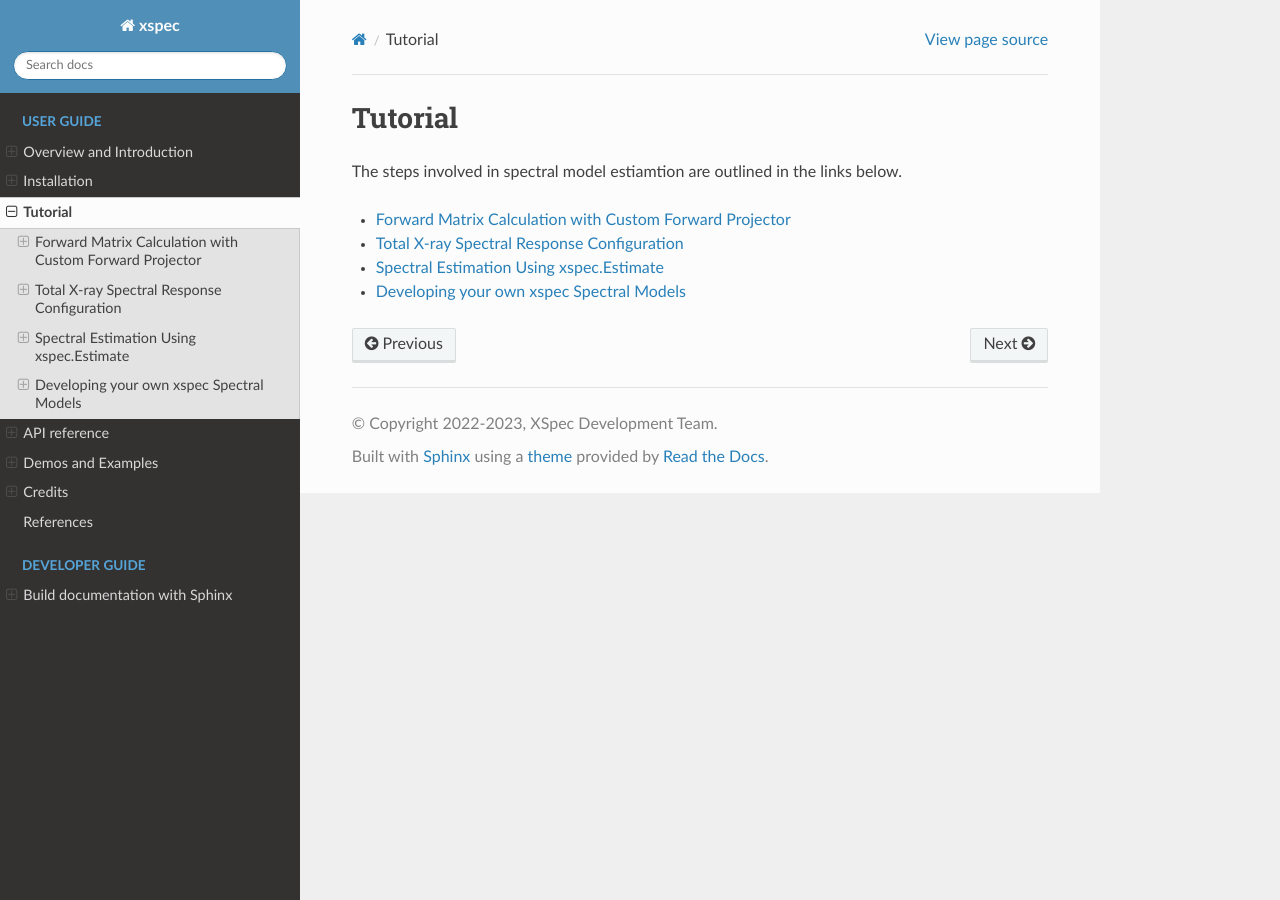
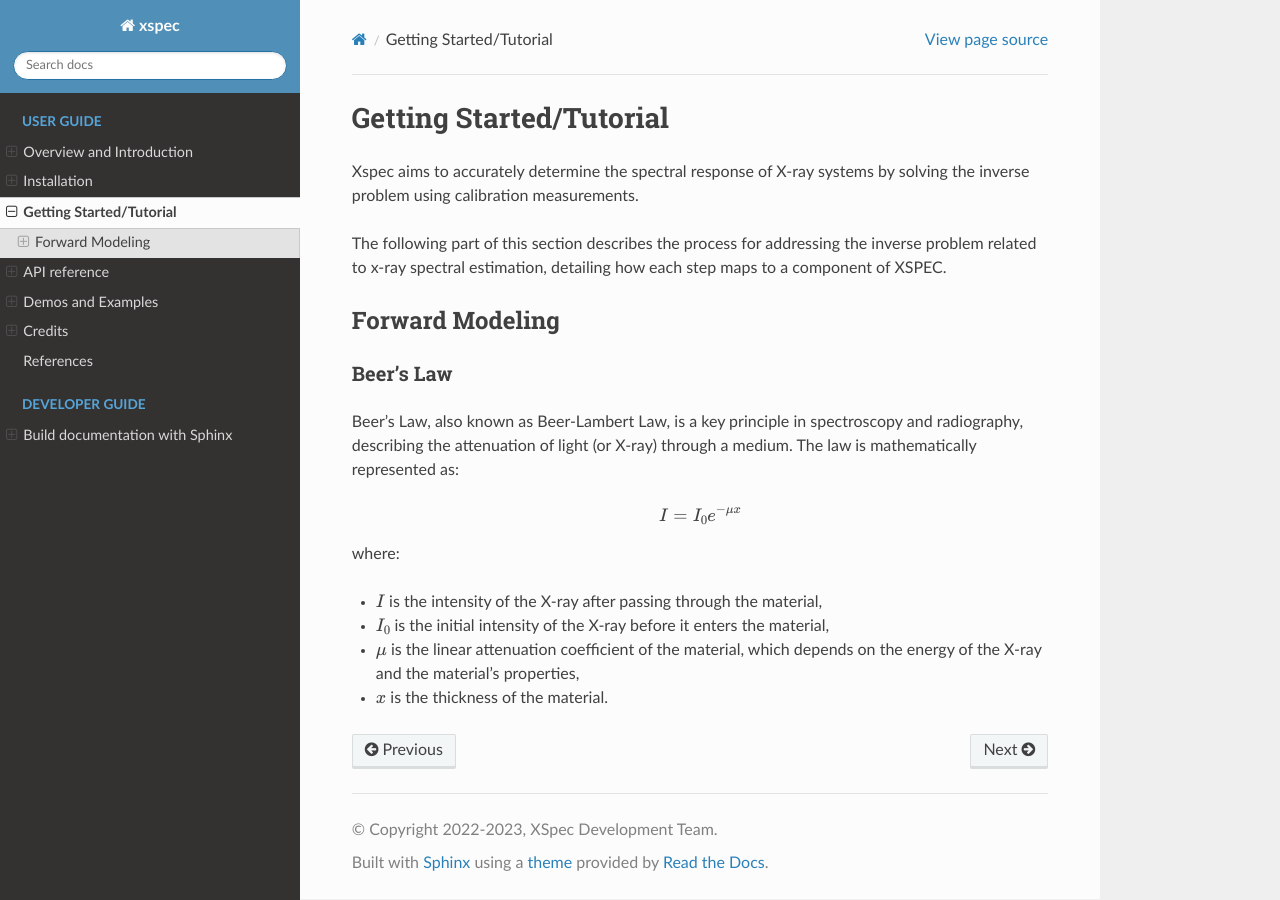
Before and after one commit to cabouman/xcal, a Sphinx documentation site: the page built from docs/source/tutorials.rst, in a window 1280 px wide. Built offline with Sphinx 7.4.7 and the Read the Docs theme 2.0.0, drawn with Linux system fonts in a browser that asks for light colours.

Commit message:
Update documentation.

```diff
--- a/docs/source/overview.rst
+++ b/docs/source/overview.rst
@@ -1,7 +1,7 @@
 Overview and Introduction
 =========================
 
-Xspec is a Python package designed to accurately determine the spectral response of X-ray systems. It addresses complex challenges by solving the inverse problem using measurements from homogeneous samples with known composition and dimensions. Xspec stands out by leveraging advanced modeling techniques and providing a flexible, user-friendly approach to analyzing X-ray systems across various applications.
+Xspec is a Python package designed to accurately determine the spectral response of X-ray systems by solving the inverse problem using measurements from homogeneous samples with known composition and dimensions. Xspec stands out by leveraging advanced modeling techniques and providing a flexible, user-friendly approach to analyzing X-ray systems across various applications.
 
 User Inputs
 -----------
--- a/docs/source/tutorials.rst
+++ b/docs/source/tutorials.rst
@@ -1,12 +1,25 @@
-Tutorial
-========
+Getting Started/Tutorial
+========================
 
-The steps involved in spectral model estiamtion are outlined in the links below.
+Xspec aims to accurately determine the spectral response of X-ray systems by solving the inverse problem using calibration measurements.
 
-.. toctree::
-   :maxdepth: 1
+The following part of this section describes the process for addressing the inverse problem related to x-ray spectral estimation, detailing how each step maps to a component of XSPEC.
 
-   calc_forward_matrix
-   specmodel
-   estspec
-   custmspec
+Forward Modeling
+----------------
+
+Beer's Law
+~~~~~~~~~~
+
+Beer's Law, also known as Beer-Lambert Law, is a key principle in spectroscopy and radiography, describing the attenuation of light (or X-ray) through a medium. The law is mathematically represented as:
+
+.. math::
+
+    I = I_0 e^{-\mu x}
+
+where:
+
+- :math:`I` is the intensity of the X-ray after passing through the material,
+- :math:`I_0` is the initial intensity of the X-ray before it enters the material,
+- :math:`\mu` is the linear attenuation coefficient of the material, which depends on the energy of the X-ray and the material's properties,
+- :math:`x` is the thickness of the material.
```
